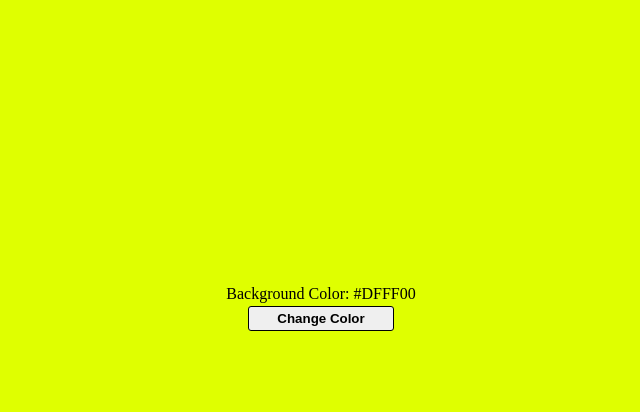
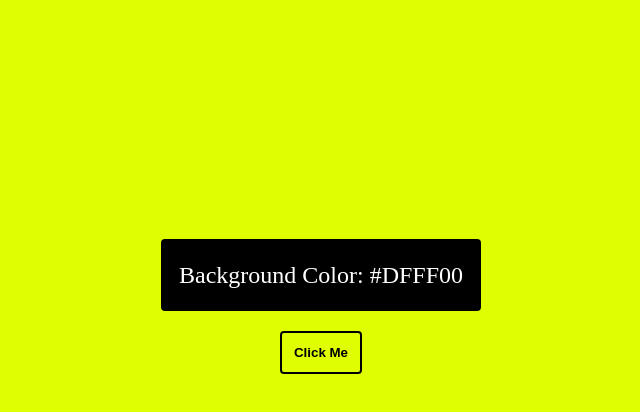
Before and after one commit to manalijain346/Color-Flipper, a plain HTML site: page index.html in a window 1280 px wide. Shown: the part 74-486 px from the top of the page, without its empty margins (319-959 px from the left). Drawn offline with Linux system fonts and the light colour scheme.

Commit message:
enhancement

```diff
--- a/index.html
+++ b/index.html
@@ -14,8 +14,8 @@
     <h1 class="main-heading"> Color Flipper</h1>
     <main>
         <div class="container">
-            <h2>Background Color: <span class="color" id="colorCode">#DFFF00</span></h2>
-            <button id="btn" class="btn">Change Color</button>
+            <h2 class="sub-heading">Background Color: <span class="color" id="colorCode">#DFFF00</span></h2>
+            <button id="btn" class="btn">Click Me</button>
         </div>
     </main>
     <script src="script.js"></script>
--- a/styles.css
+++ b/styles.css
@@ -21,10 +21,29 @@ body{
 
 }
 
+.sub-heading{
+    color: white;
+    background-color: black;
+    padding: 18px;
+    border-radius: 4px;
+    font-size: 24px;
+}
+
+
 .btn{
-    padding: 4px;
-    width: 146px;
+    margin-top: 20px;
     font-weight: 700;
-    border:1px solid black;
-    border-radius: 3px;
+    border-radius: 4px;
+    color: black;
+    background: transparent;
+    display: inline-block;
+    transition: all 0.3s linear;
+    border: 2px solid black;
+    cursor: pointer;
+    padding: 12px;
 }
+
+.btn:hover{
+    color: white;
+    background-color:black;
+}
```
